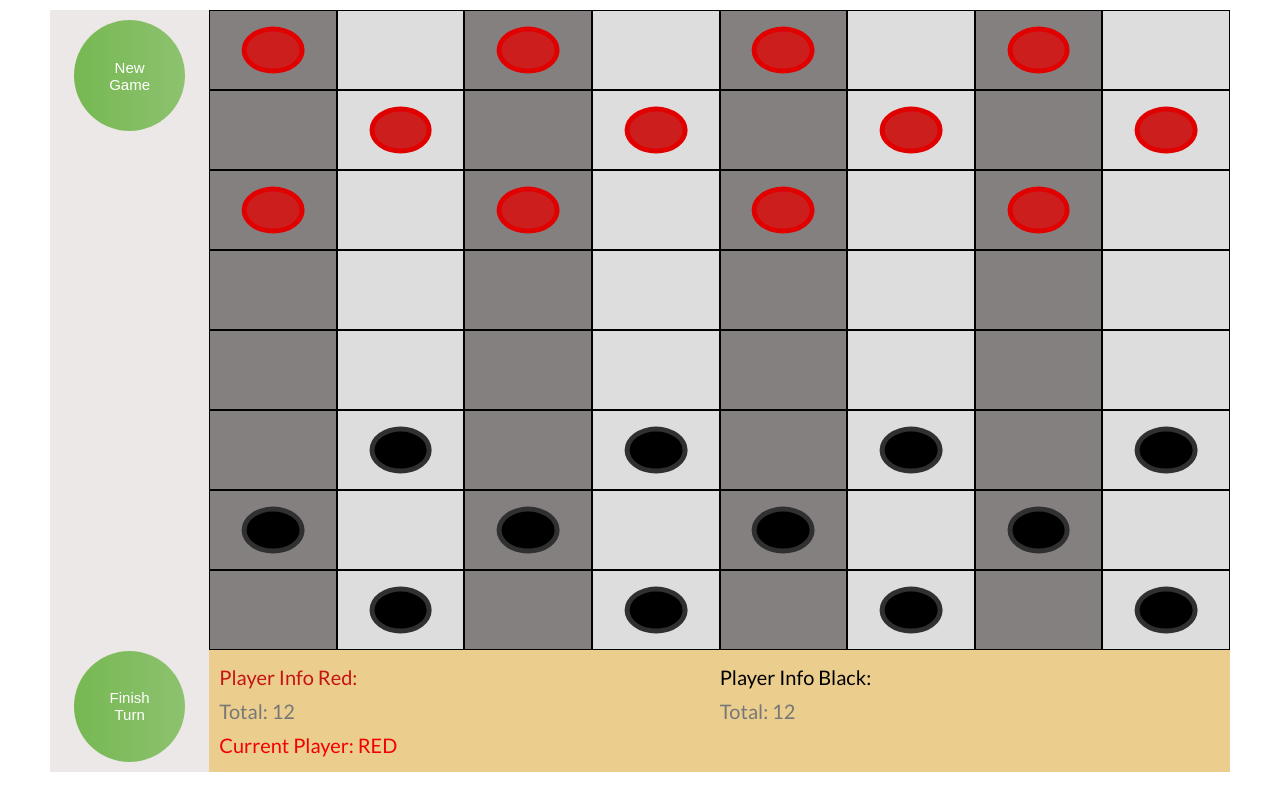
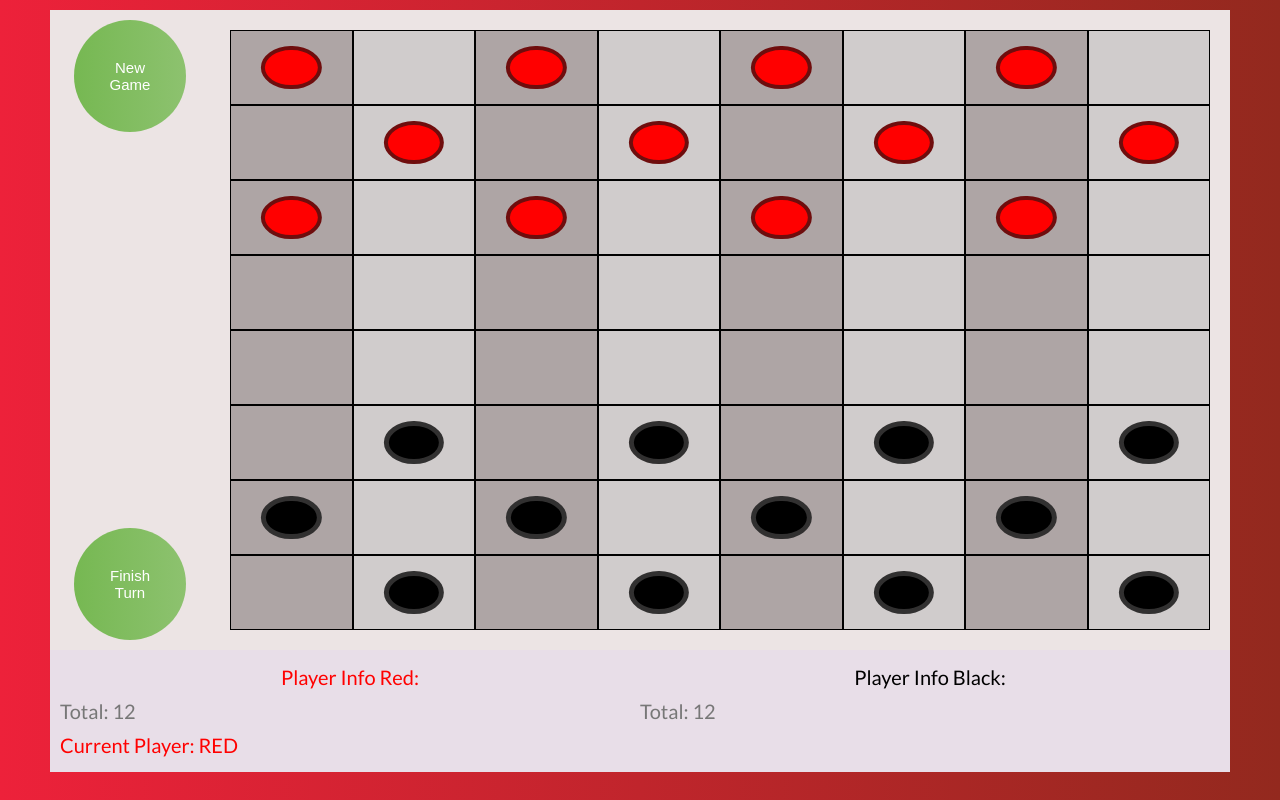
Before and after one commit to dusanstanic/Typescript-Checkers, a website built with webpack: page src/index.html in a window 1280 px wide. Built offline with nearby package versions, Linux system fonts and the light colour scheme.

Commit message:
Update Ui

```diff
--- a/src/sass/base/_base.scss
+++ b/src/sass/base/_base.scss
@@ -13,6 +13,8 @@ html {
 
 body {
   box-sizing: border-box;
+
+  background: linear-gradient(to right, #ed213a, #93291e);
   display: grid;
   grid-template-rows: 80vh auto;
   grid-template-columns:
@@ -20,7 +22,7 @@ body {
     [sidebar-start]
     minmax(10rem, 16rem)
     [sidebar-end full-start]
-    repeat(15, [col-start] minmax(min-content, 8rem) [col-end])
+    repeat(15, [col-start] minmax(min-content, 7rem) [col-end])
     minmax(4rem, 1fr)
     [full-end];
 }
--- a/src/sass/components/_board.scss
+++ b/src/sass/components/_board.scss
@@ -1,7 +1,8 @@
 .board {
   grid-column: col-start 1 / col-end 15;
 
-  background: wheat;
+  padding: 2rem;
+  background: rgb(236, 228, 228);
 
   display: grid;
 
--- a/src/sass/components/_checker.scss
+++ b/src/sass/components/_checker.scss
@@ -5,14 +5,14 @@
   }
 
   &__field:nth-child(even) {
-    background: #dddddd;
+    background: rgb(208, 204, 204);
   }
 
   &__field:nth-child(odd) {
-    background: #858080;
+    background: rgb(174, 165, 165);
   }
 
-  background: rgb(205, 30, 30);
+  background: rgb(255, 0, 0);
   width: 50%;
   height: 60%;
   position: absolute;
@@ -21,7 +21,7 @@
   transform: translate(-50%, -50%);
   border-radius: 50%;
   cursor: grab;
-  border: 0.5rem solid rgb(225, 0, 0);
+  border: 0.4rem solid rgb(111, 13, 13);
 
   &--black {
     background-color: black;
--- a/src/sass/components/_choice.scss
+++ b/src/sass/components/_choice.scss
@@ -2,7 +2,7 @@
   grid-column: sidebar-start / sidebar-end;
   grid-row: 1 / -1;
 
-  background: rgb(237, 232, 232);
+  background: rgb(236, 228, 228);
 
   display: flex;
   align-items: center;
@@ -33,6 +33,11 @@
       animation: hoverEffect 0.5s ease-in;
       background: linear-gradient(to right, #f00000, #dc281e);
     }
+
+    &:active {
+      opacity: 0.8;
+      transform: translateY(-0.5rem);
+    }
   }
 
   &__text {
--- a/src/sass/components/_player.scss
+++ b/src/sass/components/_player.scss
@@ -1,8 +1,8 @@
 .player {
-  grid-column: col-start 1 / col-end 15;
+  grid-column: sidebar-start / col-end 15;
 
   padding: 1rem;
-  background: rgba(231, 194, 113, 0.8);
+  background: rgb(232, 222, 232);
 
   &__stats {
     display: grid;
@@ -14,7 +14,8 @@
   }
 
   &__name {
-    color: rgb(198, 19, 19);
+    text-align: center;
+    color: rgb(255, 0, 0);
 
     &--black {
       color: black;
@@ -22,7 +23,7 @@
   }
 
   &__turn {
-    color: rgb(243, 0, 0);
+    color: rgb(255, 0, 0);
     font-size: 2rem;
 
     &--black {
```
